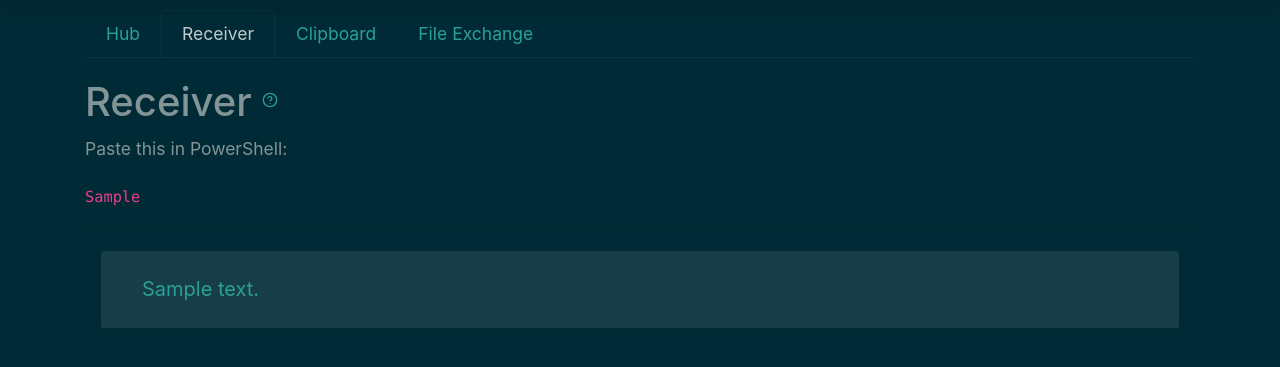
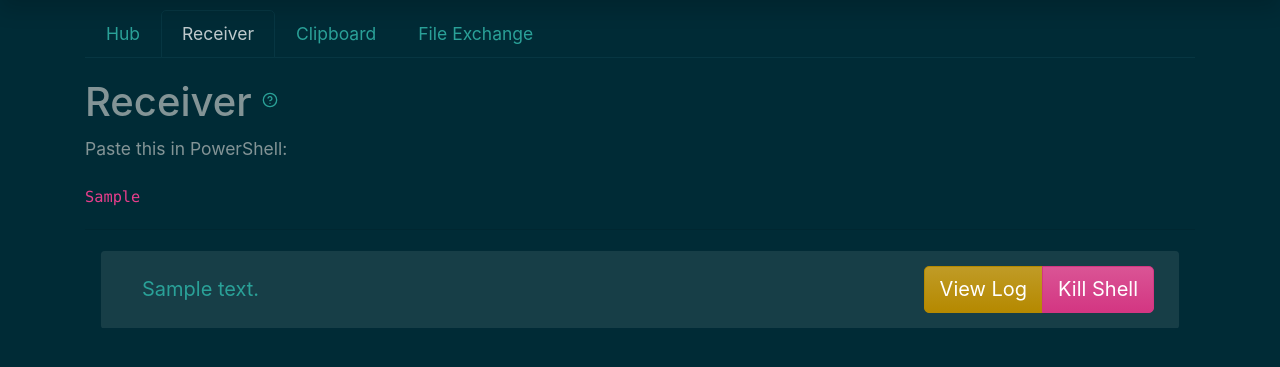
Before and after one commit to AdrianVollmer/PowerHub, a Python web app: template powerhub/templates/receiver.html in a window 1280 px wide. Shown: the part 60-427 px from the top of the page. Run offline with Jinja, Linux system fonts and the light colour scheme; the template is opened without the code that fills it: most values are stand-ins (such as "Sample title", 1, 10 or a date in 2020).

Commit message:
shell log works, but output contails some terminal artifacts

```diff
--- a/powerhub/receiver.py
+++ b/powerhub/receiver.py
@@ -137,7 +137,7 @@ class ReverseShell(threading.Thread):
 
         result = ""
         for p in self.log:
-            result.append(p.shell_string())
+            result += p.shell_string()
         return result
 
     def run(self):
--- a/powerhub/static/js/powerhub.js
+++ b/powerhub/static/js/powerhub.js
@@ -32,4 +32,9 @@ function modules_loaded(data){
     $('#ajaxmsg').append(msg);
 };
 
+$(".shell-log-modal").on("show.bs.modal", function(e) {
+    var link = $(e.relatedTarget);
+    $(this).find(".modal-body").load(link.attr("href"));
+});
+
 feather.replace();
--- a/powerhub/templates/receiver.html
+++ b/powerhub/templates/receiver.html
@@ -43,6 +43,18 @@ No shells received yet.
            </span>
         </a>
         <div style="display: none;" id="popover-content-{{s["details"].id}}">{% include 'shell-tooltip.html' %}</div>
+        <div class="btn-group float-right" role="group" aria-label="Control Shell">
+          <button type="button"
+                  href="/shell-log?id={{s["details"].id}}"
+                  id="shell-log-{{s["details"].id}}"
+                  data-remote="false"
+                  data-toggle="modal"
+                  data-target="#shell-log-modal-{{s["details"].id}}"
+                  class="btn btn-primary">View Log</button>
+          <button type="button"
+                  id="shell-kill-{{s["details"].id}}"
+                  class="btn btn-danger">Kill Shell</button>
+        </div>
       </h5>
     </div>
     <div id="collapse-{{s["details"].id}}"
@@ -54,6 +66,27 @@ No shells received yet.
       </div>
     </div>
   </div>
+  <div class="modal fade shell-log-modal"
+       id="shell-log-modal-{{s["details"].id}}"
+       tabindex="-1"
+       role="dialog"
+       aria-labelledby="Shell Log"
+       aria-hidden="true">
+    <div class="modal-dialog modal-xl">
+      <div class="modal-content">
+        <div class="modal-header">
+          <button type="button" class="close" data-dismiss="modal" aria-label="Close"><span aria-hidden="true">&times;</span></button>
+          <h4 class="modal-title">Log</h4>
+        </div>
+        <div class="modal-body">
+          ...
+        </div>
+        <div class="modal-footer">
+          <button type="button" class="btn btn-default" data-dismiss="modal">Close</button>
+        </div>
+      </div>
+    </div>
+  </div>
   {% endfor %}
 </div>
 {% endif %}
--- /dev/null
+++ b/powerhub/templates/shell-log.html
@@ -0,0 +1 @@
+<code><pre>{{log}}</pre></code>
```
Also changed, not shown: powerhub/flask.py (+13 -0 lines).
